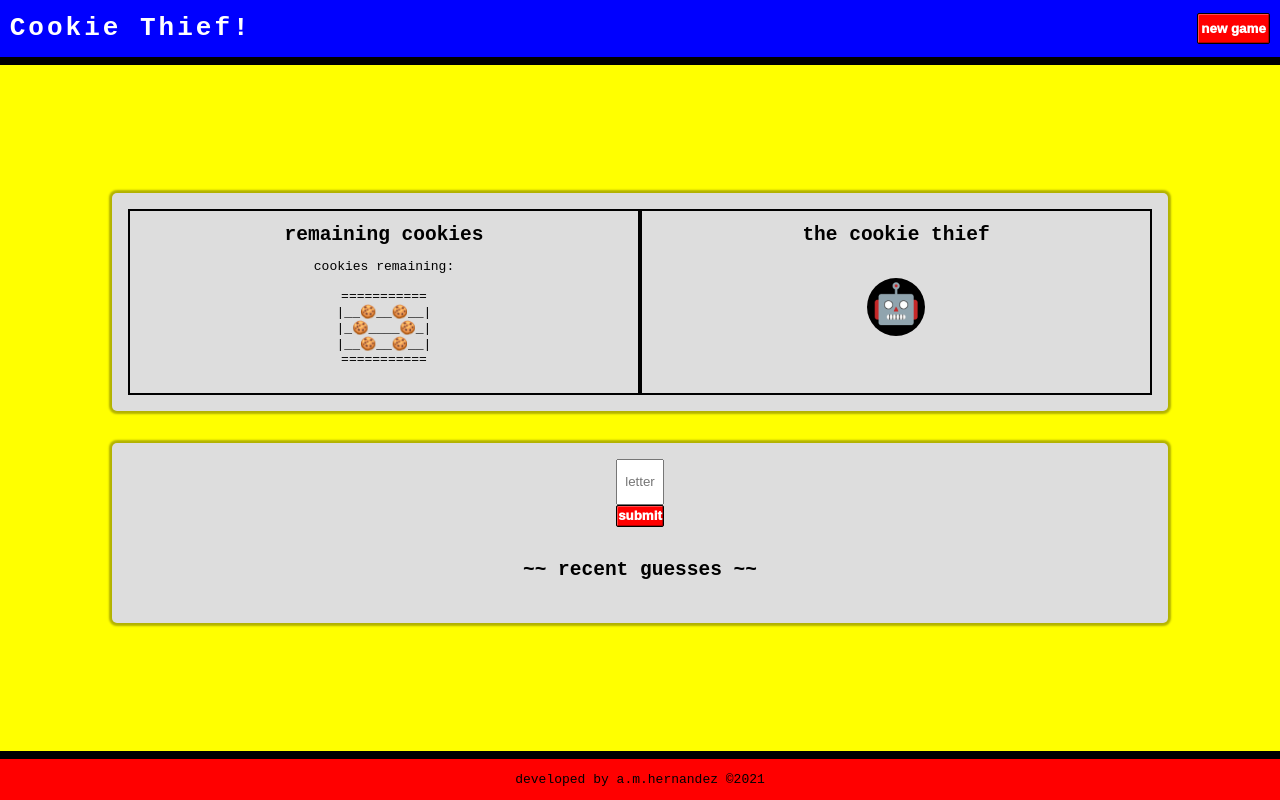
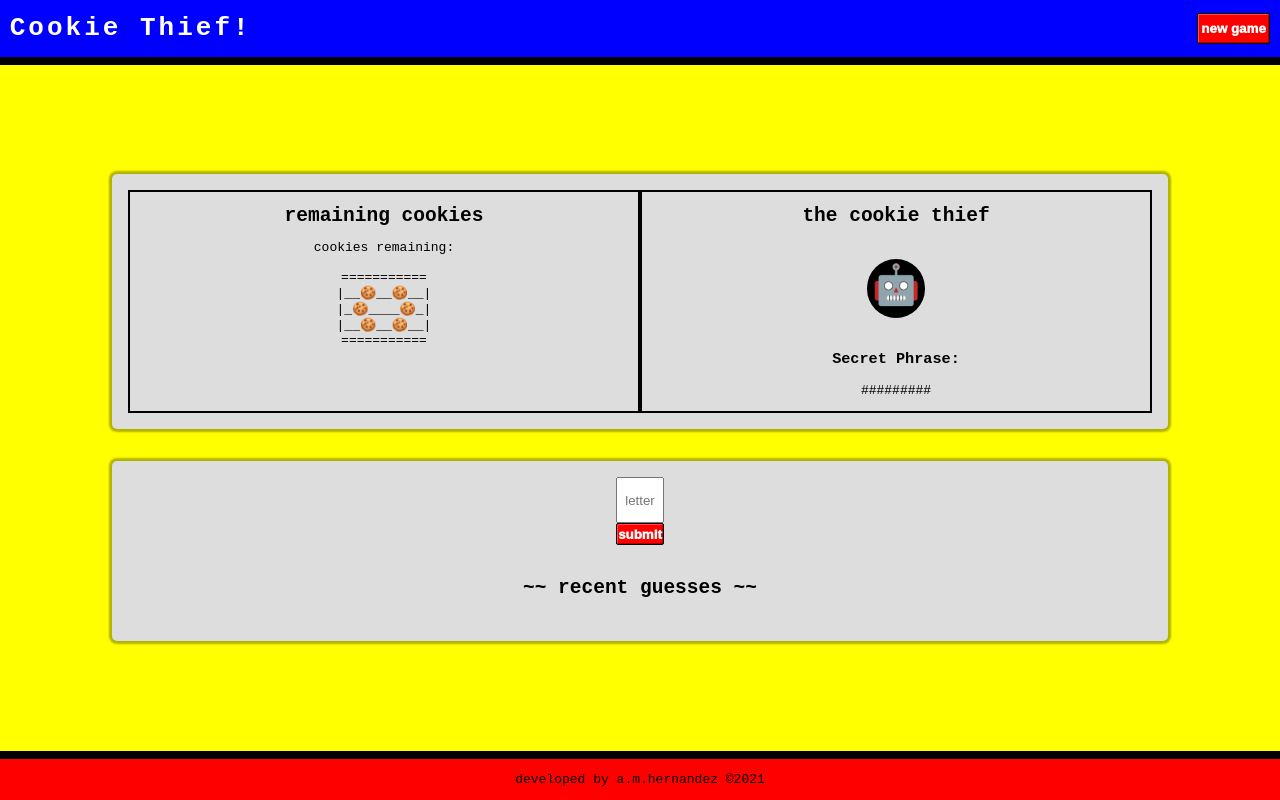
Before and after one commit to am-hernandez/cookieThief, a plain HTML site: page index.html in a window 1280 px wide. Both pictures are taken after a click on the button "new game". Drawn offline with Linux system fonts and the light colour scheme.

Commit message:
prevent dupe recent guess, display secretPhrase w/missing chars

```diff
--- a/cookieThief.js
+++ b/cookieThief.js
@@ -4,6 +4,7 @@ const letterInput = document.getElementById("letterInput");
 const letterSubmit = document.getElementById("letterSubmit");
 const gameStateMessage = document.getElementById("gameStateMessage");
 const userGuesses = document.getElementById("userGuesses");
+const secretPhrase = document.getElementById("secretPhrase");
 let newGame;
 
 const ASCIIART = [
@@ -129,7 +130,12 @@ newGameBtn.addEventListener("click", function () {
   const randomIndex = Math.floor(Math.random() * wordBank.length);
   // create new VanishingMan game instance
   newGame = new VanishingMan(wordBank[randomIndex]);
+  // show ready game state
   gameStateMessage.innerText = newGame.getGameStateMessage();
+  // show secretPhrase placeholder text
+  secretPhrase.innerText = newGame.getSecretWordPuzzle();
+  // clear recent guesses ul
+  userGuesses.innerHTML = "";
 });
 
 letterSubmit.addEventListener("click", function () {
@@ -137,5 +143,9 @@ letterSubmit.addEventListener("click", function () {
   newGame.computeGameState();
   gameStateMessage.innerText = newGame.getGameStateMessage();
   // add letter to userGuesses ul
-  addRecentGuessLi();
+  if (newGame.lettersGuessed.length > userGuesses.children.length) {
+    addRecentGuessLi();
+  }
+  // update secretPhrase placeholder text
+  secretPhrase.innerText = newGame.getSecretWordPuzzle();
 });
--- a/index.html
+++ b/index.html
@@ -21,6 +21,8 @@
         <div id="robot">
           <h2>the cookie thief</h2>
           <p>🤖</p>
+          <h3>Secret Phrase:</h3>
+          <span id="secretPhrase"></span>
         </div>
       </div>
       <div id="userGuessesContainer" class="container">
```
